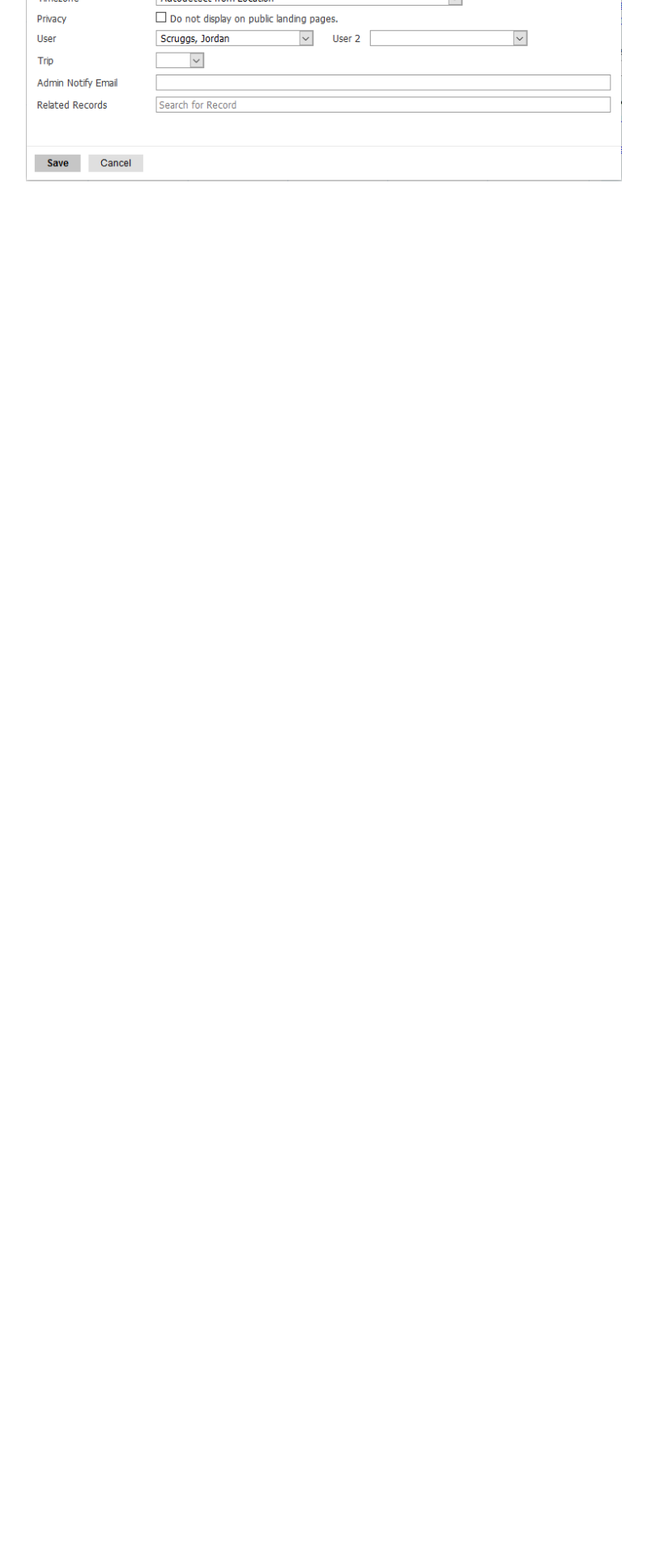
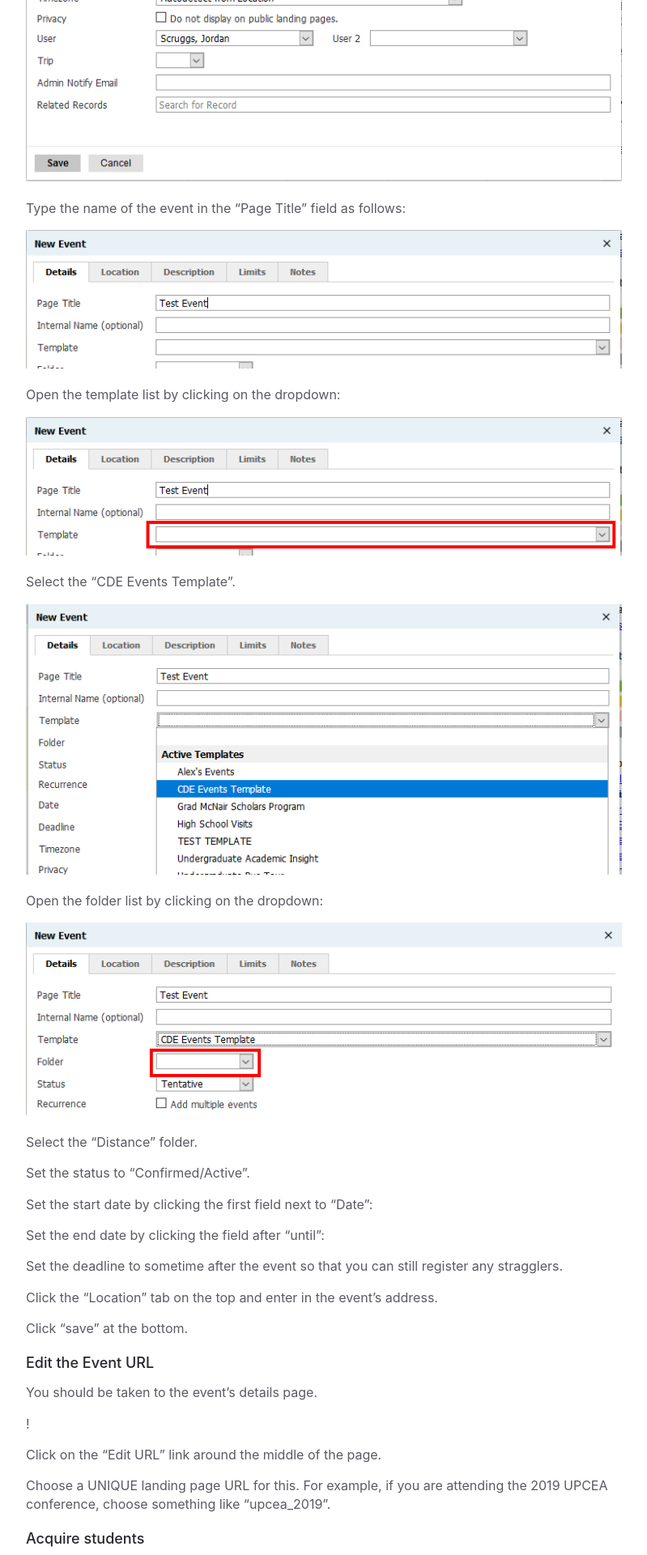
Before and after one commit to oretoise/docs, a Jekyll site: the page built from docs/events/new-event.md, in a window 1280 px wide. Shown: the part 2195-4115 px from the top of the page at 81% size, without its empty margins (356-1155 px from the left). Built offline with Jekyll 4.4.1, drawn with Linux system fonts in a browser that asks for light colours; some of the changed text lies outside the part shown.

Commit message:
Progress on new-event.md

```diff
--- a/docs/events/new-event.md
+++ b/docs/events/new-event.md
@@ -38,3 +38,51 @@ Click on the "New Event" button.
 You should see the following form appear.
 
 ![]({{site.url}}/assets/images/events/blank_form.png)
+
+Type the name of the event in the "Page Title" field as follows:
+
+![]({{site.url}}/assets/images/events/event_name.png)
+
+Open the template list by clicking on the dropdown:
+
+![]({{site.url}}/assets/images/events/template_dropdown.png)
+
+Select the "CDE Events Template".
+
+![]({{site.url}}/assets/images/events/template_select.png)
+
+Open the folder list by clicking on the dropdown:
+
+![]({{site.url}}/assets/images/events/folder_dropdown.png)
+
+Select the "Distance" folder.
+
+Set the status to "Confirmed/Active".
+
+Set the start date by clicking the first field next to "Date":
+
+Set the end date by clicking the field after "until":
+
+Set the deadline to sometime after the event so that you can still register any stragglers.
+
+Click the "Location" tab on the top and enter in the event's address.
+
+Click "save" at the bottom.
+
+### Edit the Event URL
+
+You should be taken to the event's details page.
+
+!
+
+Click on the "Edit URL" link around the middle of the page.
+
+Choose a UNIQUE landing page URL for this. For example, if you are attending the 2019 UPCEA conference, choose something like "upcea_2019".
+
+
+### Acquire students
+From here, right-click on the now-customized URL and click "Open Link in New Tab". You should be able to see the form, like so. If you do not, check to make sure you set the dates correctly.
+
+If the form is live, copy the URL for the registration page and email it to anyone attending the event.
+
+While at the event, open the form on an internet-equipped device for prospective students to fill out.
```
Also changed, not shown: assets/images/events/event_name.png (added), assets/images/events/folder_dropdown.png (added), assets/images/events/template_dropdown.png (added), assets/images/events/template_select.png (added).
